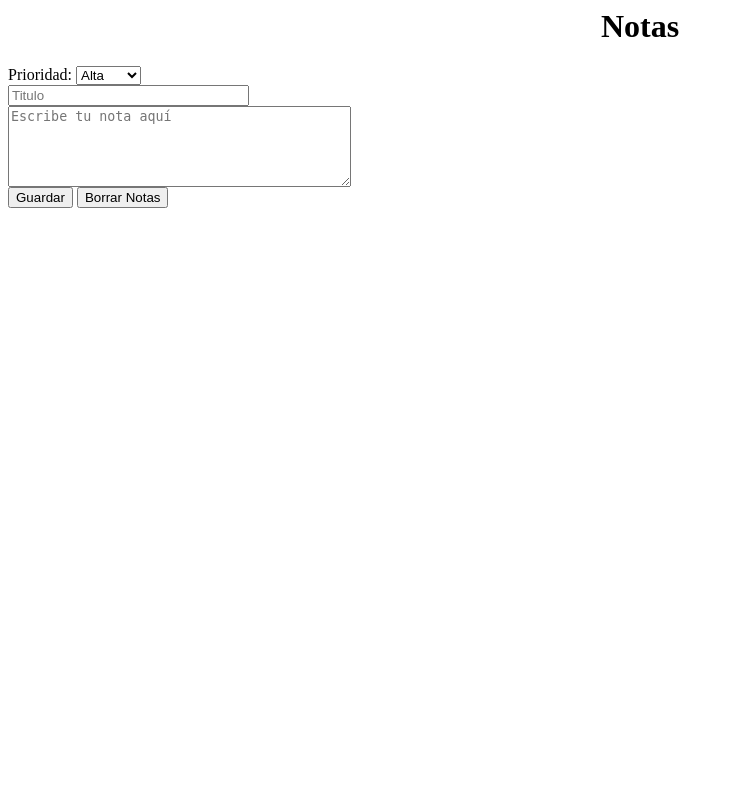
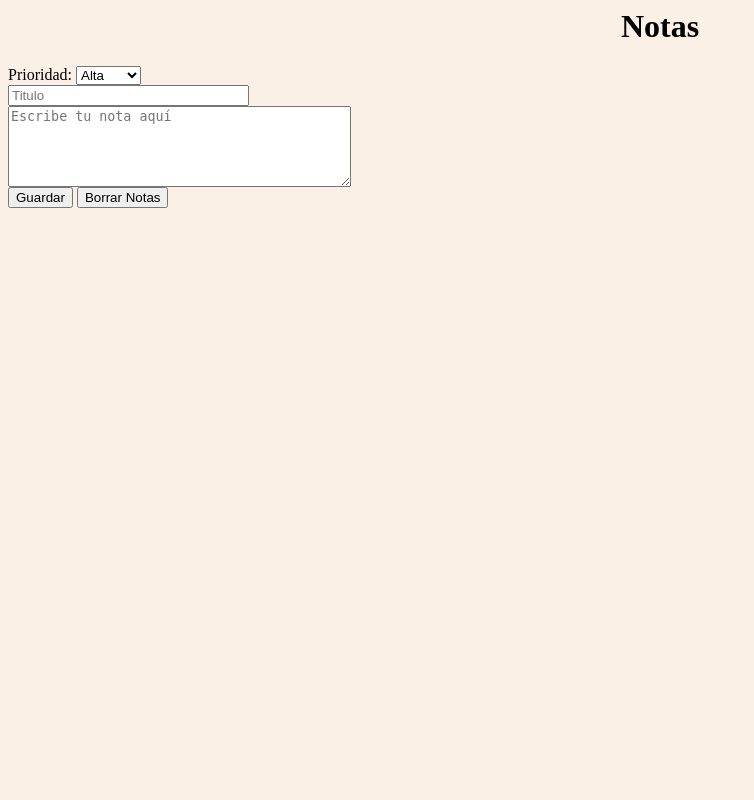
Before and after one commit to AFLLM75/mi_primer_repositorio, a Django app: page /formulario/ in a window 1280 px wide. Shown: the whole page, without its empty margins (0-754 px from the left). Run offline with Django 3.2, Linux system fonts and the light colour scheme; data that the repository does not hold is empty; some libraries are stand-ins or nearby versions.

Commit message:
Primer CSS

```diff
--- a/guia/capitulo_6/listasapp/templates/formulario.html
+++ b/guia/capitulo_6/listasapp/templates/formulario.html
@@ -1,9 +1,18 @@
 <html>
     <head>
         <title>Notas</title>
+        <style>
+        body {
+        background-color: linen;
+             }
+        h1 {
+        color: black;
+        margin-left: 40px;
+           }
+        </style>
     </head>
     <body>
-    <h1 align="center">Notas</h1>
+    <h1 align="center"> Notas </h1>
     <p>
     <form style='display: inline;' method="POST" action="/anadir">
         {% csrf_token %}
```
